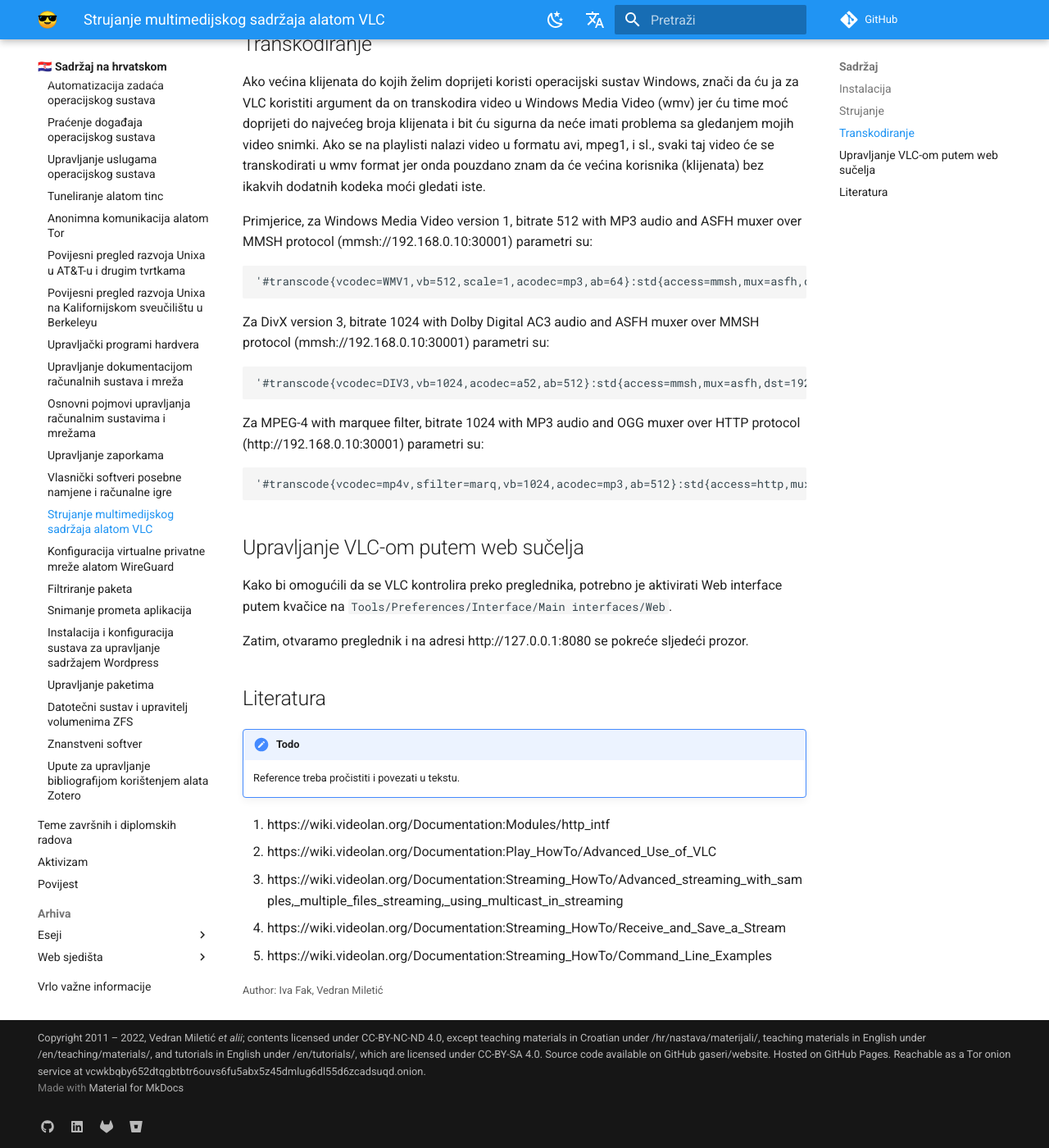
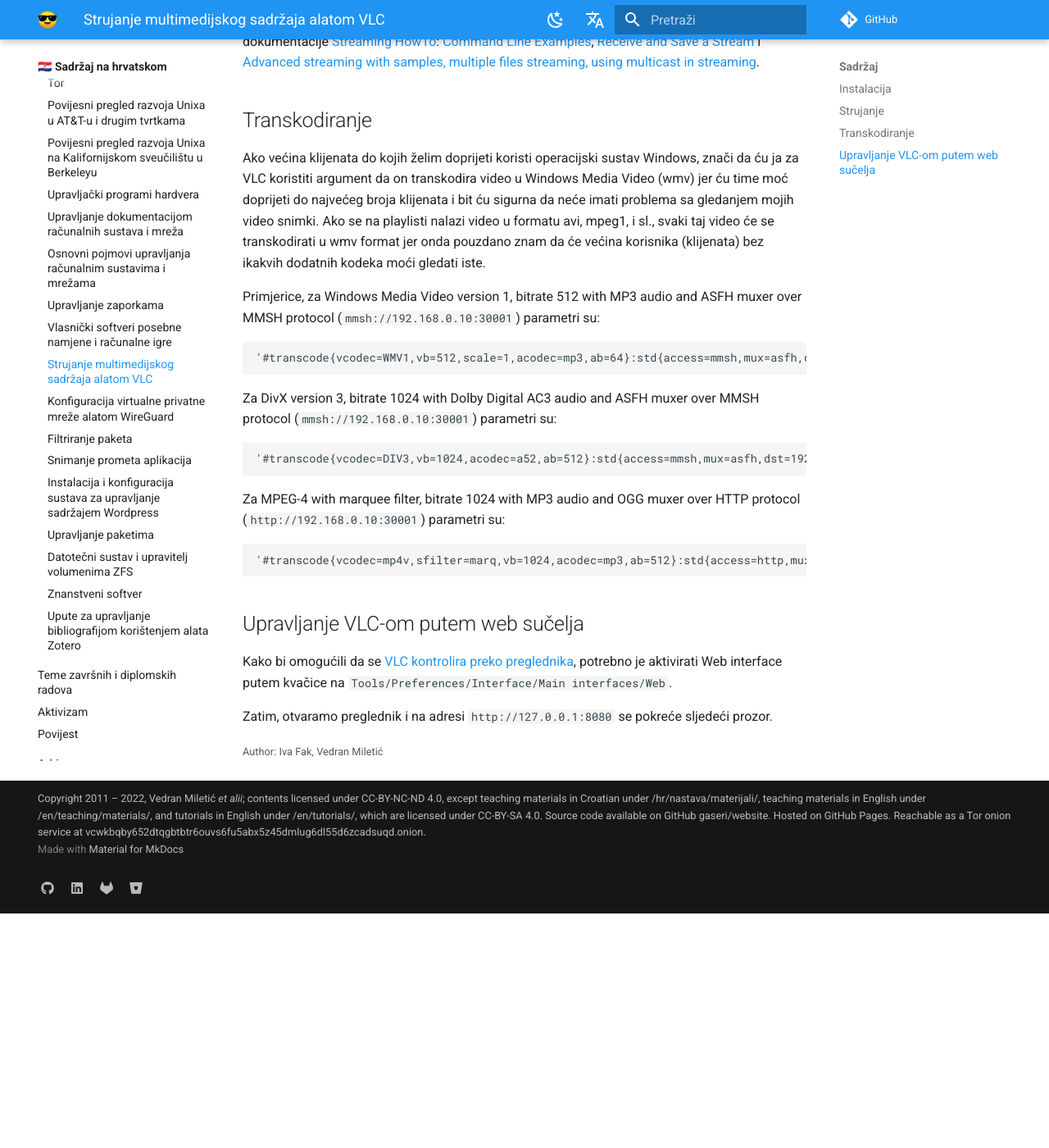
Before and after one commit to gaseri/website, an MkDocs documentation site: the page built from docs/hr/nastava/materijali/vlc-strujanje-multimedijskog-sadrzaja.md, in a window 1280 px wide and 1400 px high, scrolled down 2715 px. Shown: the whole window at 82% size. Built offline with MkDocs 1.6.1 and Material for MkDocs 9.7.7, drawn with Linux system fonts in a browser that asks for light colours; comment, search, counter and statistics services are not loaded; after the commit the page ends 3829 px from its top, so only the background shows below that; some of the changed text lies outside the part shown.

Commit message:
Inlined references in VLC exercise

````diff
--- a/docs/hr/nastava/materijali/vlc-strujanje-multimedijskog-sadrzaja.md
+++ b/docs/hr/nastava/materijali/vlc-strujanje-multimedijskog-sadrzaja.md
@@ -33,7 +33,7 @@
 
 ## Strujanje
 
-Strujanje videa se može pokrenuti pomoću GUI-a (`Media/Streaming`) koji nam uvelike olakšavaju posao, jer su sve opcije i metode ponuđene na panelima. No, u ovom radu ću prikazati streaming preko command line-a.
+Strujanje videa se može pokrenuti pomoću GUI-a (`Media/Streaming`) koji nam uvelike olakšavaju posao, jer su sve opcije i metode [ponuđene na panelima](https://wiki.videolan.org/Documentation:Advanced_Use_of_VLC). No, u ovom radu ću prikazati streaming preko command line-a.
 
 Pomoću naredbe `cvlc` pokrećemo VLC unutar terminala, zatim s modulom `STANDARD` omogućujemo streamanje preko mreže nakon što preko opcije `mux` enkapsuliramo metodu kojom ćemo streamat, u ovom slučaju `ogg` (ova opcija je obavezna).
 
@@ -63,7 +63,7 @@
 Ukoliko upišemo `vlc` ili `nvlc` umjesto `cvlc`, dobivamo i VLC-ovo grafičko sučelje ili ncurses sučelje (respektivno). Parametrom `--sout` možemo odlučiti kamo će se spremiti sadržaj preuzet strujanjem:
 
 ``` shell
-$ nvlc http:// 192.168.104:8080 --sout=file/ogg: sintel_trailer-1080p .ogg
+$ nvlc http:// 192.168.104:8080 --sout=file/ogg: sintel_trailer-1080p.ogg
 ```
 
 Pomoću VLC-a možemo spremiti stream na disk, a da bi to napravili koristimo VLC-ov Stream Output. Spomenuto možemo učiniti koristeći grafičko sučelje i VLC-ov record button ili putem Linux-ove komandne linije parametrom `--sout file/muxer:stream.xyz`, gdje je `muxer` jedan od podržanih formata. Format za spremanje streamova možemo mijenjati, podržani formati su:
@@ -94,23 +94,25 @@
 $ cvlc -vvv /home/iva/stream/sintel.avi --sout #std{access=udp, mux=ts, dst=:1234}'
 ```
 
+Više detalja o strujanju u VLC-u može se pronaći na VideoLAN-ovom wikiju u dijelu dokumentacije [Streaming HowTo](https://wiki.videolan.org/Documentation:Streaming_HowTo): [Command Line Examples](https://wiki.videolan.org/Documentation:Streaming_HowTo/Command_Line_Examples), [Receive and Save a Stream](https://wiki.videolan.org/Documentation:Streaming_HowTo/Receive_and_Save_a_Stream) i [Advanced streaming with samples, multiple files streaming, using multicast in streaming](https://wiki.videolan.org/Documentation:Streaming_HowTo/Advanced_streaming_with_samples,_multiple_files_streaming,_using_multicast_in_streaming).
+
 ## Transkodiranje
 
 Ako većina klijenata do kojih želim doprijeti koristi operacijski sustav Windows, znači da ću ja za VLC koristiti argument da on transkodira video u Windows Media Video (wmv) jer ću time moć doprijeti do najvećeg broja klijenata i bit ću sigurna da neće imati problema sa gledanjem mojih video snimki. Ako se na playlisti nalazi video u formatu avi, mpeg1, i sl., svaki taj video će se transkodirati u wmv format jer onda pouzdano znam da će većina korisnika (klijenata) bez ikakvih dodatnih kodeka moći gledati iste.
 
-Primjerice, za Windows Media Video version 1, bitrate 512 with MP3 audio and ASFH muxer over MMSH protocol (mmsh://192.168.0.10:30001) parametri su:
+Primjerice, za Windows Media Video version 1, bitrate 512 with MP3 audio and ASFH muxer over MMSH protocol (`mmsh://192.168.0.10:30001`) parametri su:
 
 ```
 '#transcode{vcodec=WMV1,vb=512,scale=1,acodec=mp3,ab=64}:std{access=mmsh,mux=asfh,dst=192.168.0.104:30001}'
 ```
 
-Za DivX version 3, bitrate 1024 with Dolby Digital AC3 audio and ASFH muxer over MMSH protocol (mmsh://192.168.0.10:30001) parametri su:
+Za DivX version 3, bitrate 1024 with Dolby Digital AC3 audio and ASFH muxer over MMSH protocol (`mmsh://192.168.0.10:30001`) parametri su:
 
 ```
 '#transcode{vcodec=DIV3,vb=1024,acodec=a52,ab=512}:std{access=mmsh,mux=asfh,dst=192.168.0.104:30001}'
 ```
 
-Za MPEG-4 with marquee filter, bitrate 1024 with MP3 audio and OGG muxer over HTTP protocol (http://192.168.0.10:30001) parametri su:
+Za MPEG-4 with marquee filter, bitrate 1024 with MP3 audio and OGG muxer over HTTP protocol (`http://192.168.0.10:30001`) parametri su:
 
 ```
 '#transcode{vcodec=mp4v,sfilter=marq,vb=1024,acodec=mp3,ab=512}:std{access=http,mux=ogg,dst=192.168.0.104:30001}
@@ -118,17 +120,6 @@
 
 ## Upravljanje VLC-om putem web sučelja
 
-Kako bi omogućili da se VLC kontrolira preko preglednika, potrebno je aktivirati Web interface putem kvačice na `Tools/Preferences/Interface/Main interfaces/Web`.
+Kako bi omogućili da se [VLC kontrolira preko preglednika](https://wiki.videolan.org/Documentation:Modules/http_intf), potrebno je aktivirati Web interface putem kvačice na `Tools/Preferences/Interface/Main interfaces/Web`.
 
-Zatim, otvaramo preglednik i na adresi http://127.0.0.1:8080 se pokreće sljedeći prozor.
-
-## Literatura
-
-!!! todo
-    Reference treba pročistiti i povezati u tekstu.
-
-1. https://wiki.videolan.org/Documentation:Modules/http_intf
-1. https://wiki.videolan.org/Documentation:Play_HowTo/Advanced_Use_of_VLC
-1. https://wiki.videolan.org/Documentation:Streaming_HowTo/Advanced_streaming_with_samples,_multiple_files_streaming,_using_multicast_in_streaming
-1. https://wiki.videolan.org/Documentation:Streaming_HowTo/Receive_and_Save_a_Stream
-1. https://wiki.videolan.org/Documentation:Streaming_HowTo/Command_Line_Examples
+Zatim, otvaramo preglednik i na adresi `http://127.0.0.1:8080` se pokreće sljedeći prozor.
````
